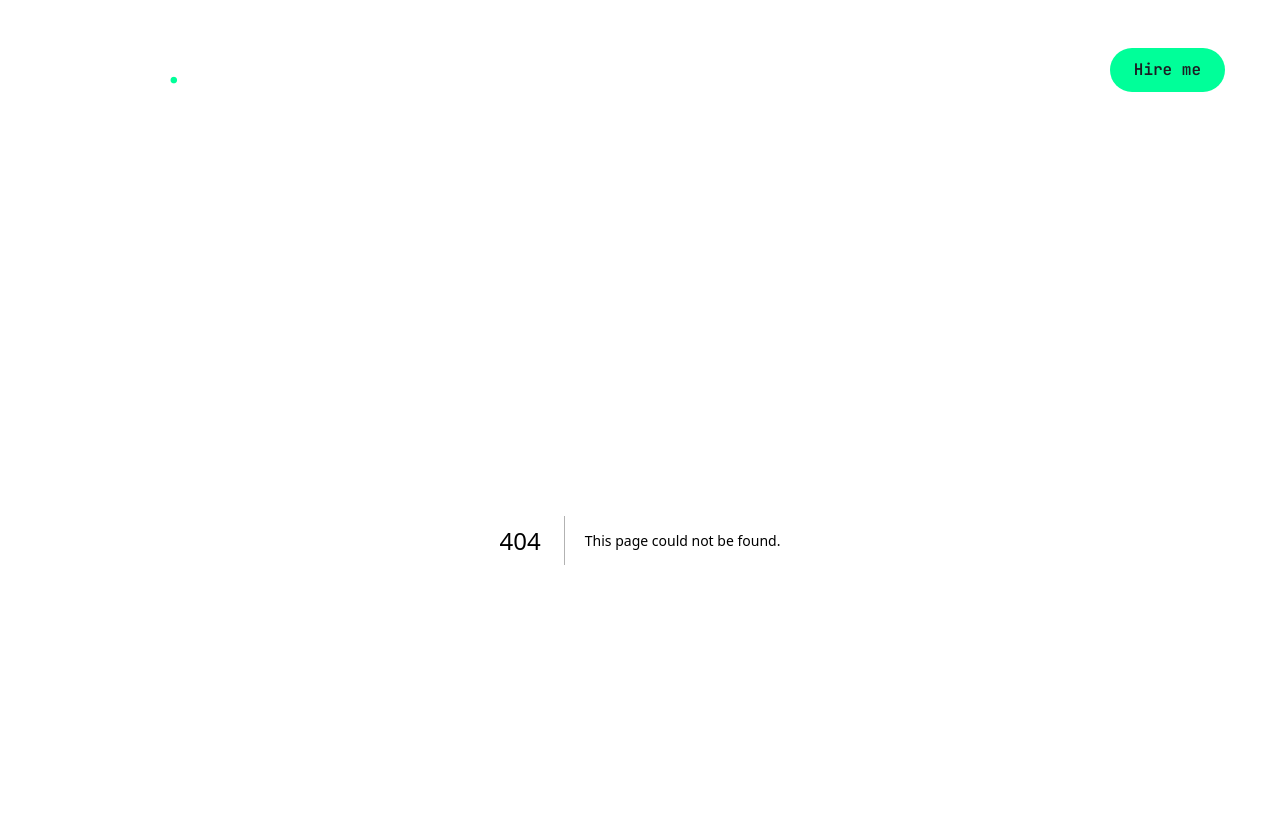
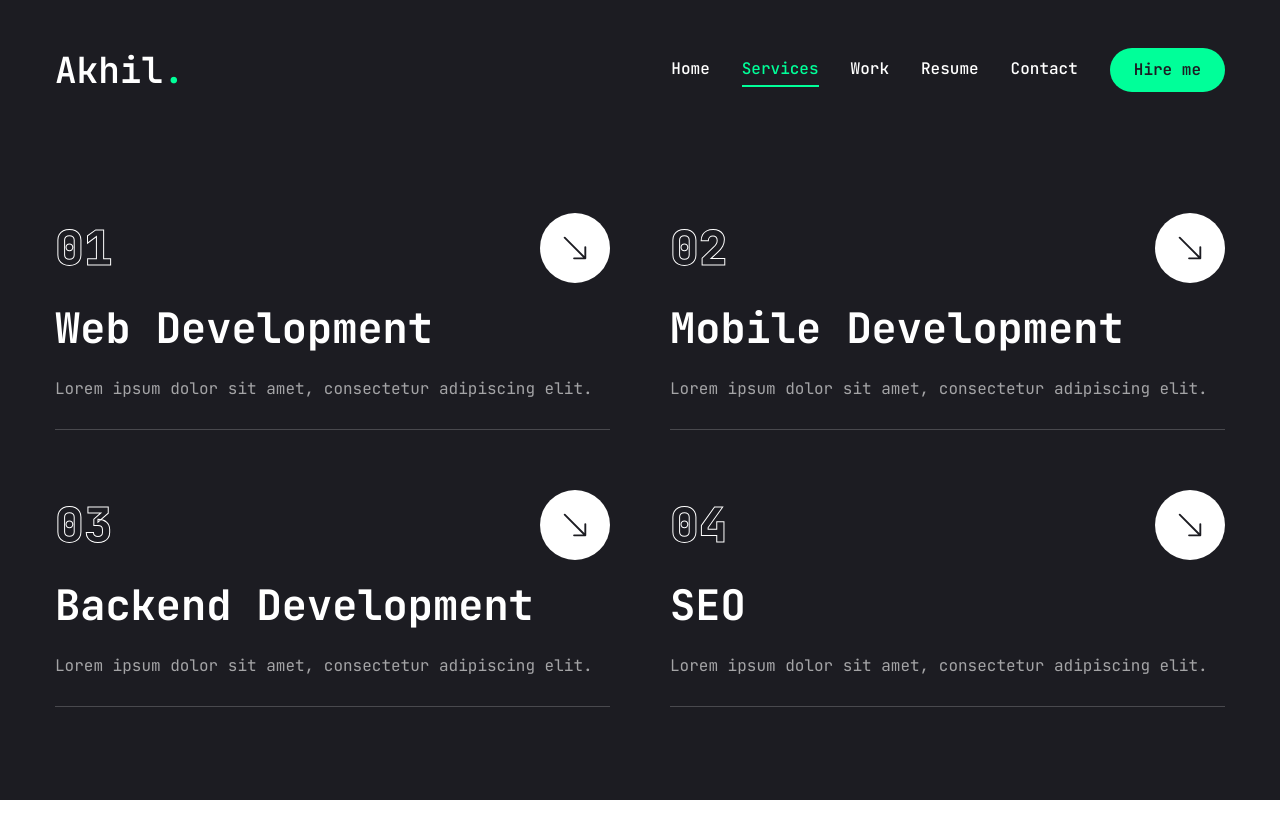
Before and after one commit to Aki0782/akhil-portfolio, a Next.js app: page /services in a window 1280 px wide. Before the commit this address had no page. Shown: the top 838 px of the page. After the commit the page ends 800 px from the top, so only its background shows below. Built offline with nearby package versions, Linux system fonts and the light colour scheme.

Commit message:
services page

```diff
--- a/src/app/about/page.tsx
+++ /dev/null
@@ -1,7 +0,0 @@
-import React from "react";
-
-const About = () => {
-  return <div>About</div>;
-};
-
-export default About;
--- a/src/app/globals.css
+++ b/src/app/globals.css
@@ -2,18 +2,24 @@
 @tailwind components;
 @tailwind utilities;
 
-
 @layer base {
 	body {
-    @apply font-primary bg-primary text-white leading-loose
+		@apply font-primary bg-primary text-white leading-loose;
 	}
 	h1 {
-    @apply text-[44px] xl:text-[80px] leading-[1.1] font-semibold
+		@apply text-[44px] xl:text-[80px] leading-[1.1] font-semibold;
 	}
 	h2 {
-    @apply text-[36px] xl:text-[48px] leading-[1.1] font-semibold
+		@apply text-[36px] xl:text-[48px] leading-[1.1] font-semibold;
 	}
 	h3 {
-    @apply text-[20px] xl:text-[24px] leading-[1.1] font-semibold
+		@apply text-[20px] xl:text-[24px] leading-[1.1] font-semibold;
+	}
+
+	.text-outline {
+		-webkit-text-stroke: 1px #fff;
+	}
+	.text-outline-hover {
+		-webkit-text-stroke: 1px #00ff99;
 	}
 }
--- /dev/null
+++ b/src/app/services/page.tsx
@@ -0,0 +1,81 @@
+"use client";
+import { motion } from "framer-motion";
+import Link from "next/link";
+import React from "react";
+import { BsArrowDownRight } from "react-icons/bs";
+
+const services = [
+  {
+    num: "01",
+    title: "Web Development",
+    description: "Lorem ipsum dolor sit amet, consectetur adipiscing elit.",
+    href: ""
+  },
+  {
+    num: "02",
+    title: "Mobile Development",
+    description: "Lorem ipsum dolor sit amet, consectetur adipiscing elit.",
+    href: ""
+  },
+  {
+    num: "03",
+    title: "Backend Development",
+    description: "Lorem ipsum dolor sit amet, consectetur adipiscing elit.",
+    href: ""
+  },
+  {
+    num: "04",
+    title: "SEO",
+    description: "Lorem ipsum dolor sit amet, consectetur adipiscing elit.",
+    href: ""
+  }
+];
+const Services = () => {
+  return (
+    <section className="min-h-[80vh] flex flex-col justify-center py-12 xl:py-0">
+      <div className="container mx-auto">
+        <motion.div
+          initial={{ opacity: 0 }}
+          animate={{
+            opacity: 1,
+            transition: {
+              delay: 2.4,
+              duration: 0.4,
+              ease: "easeIn"
+            }
+          }}
+          className="grid grid-cols-1 md:grid-cols-2 gap-[60px]"
+        >
+          {services.map((item, i) => {
+            return (
+              <div key={i} className="flex-1 flex flex-col justify-center gap-6 group">
+                {/* top */}
+                <div className="w-full flex justify-between items-center">
+                  <div className="text-5xl font-extrabold text-outline text-transparent group-hover:text-outline-hover">
+                    {item.num}
+                  </div>
+                  <Link
+                    className="w-[70px] h-[70px] rounded-full bg-white group-hover:bg-accent transition-all duration-500 flex justify-center items-center hover:-rotate-45"
+                    href={item.href}
+                  >
+                    <BsArrowDownRight className="text-primary text-3xl" />
+                  </Link>
+                </div>
+                {/* heading */}
+                <h2 className="text-[42px] font-bold leading-none text-white group-hover:text-accent transition-all duration-500">
+                  {item.title}
+                </h2>
+                {/* description */}
+                <p className="text-white/60">{item.description}</p>
+                {/* border */}
+                <div className="border-b border-white/20 w-full"></div>
+              </div>
+            );
+          })}
+        </motion.div>
+      </div>
+    </section>
+  );
+};
+
+export default Services;
--- a/src/components/MobileNav.tsx
+++ b/src/components/MobileNav.tsx
@@ -11,8 +11,8 @@
     href: "/"
   },
   {
-    name: "About",
-    href: "/about"
+    name: "services",
+    href: "/services"
   },
   {
     name: "Work",
--- a/src/components/Nav.tsx
+++ b/src/components/Nav.tsx
@@ -9,8 +9,8 @@
     href: "/"
   },
   {
-    name: "About",
-    href: "/about"
+    name: "services",
+    href: "/services"
   },
   {
     name: "Work",
```
Lines whose indentation alone changed are shown as unchanged.
